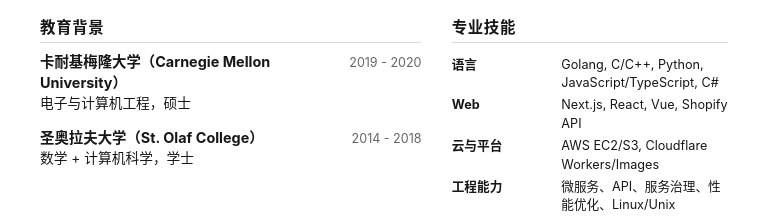
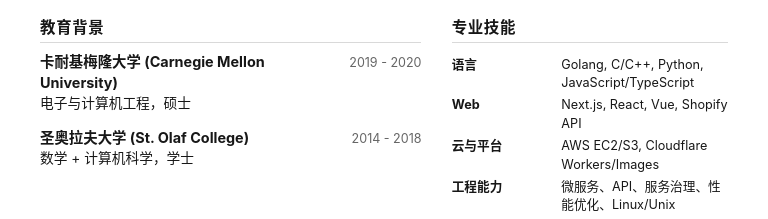
Before and after one commit to ten2ten2/resume, a plain HTML site: page index.html in a window 1280 px wide. Shown: the part 867-1086 px from the top of the page, 256-1024 px from the left. Drawn offline with Linux system fonts and the light colour scheme.

Commit message:
Update index.html

```diff
--- a/index.html
+++ b/index.html
@@ -162,7 +162,7 @@
       }
 
       body {
-        font-size: 9.15pt;
+        font-size: 9.2pt;
         line-height: 1.30;
         print-color-adjust: exact;
         -webkit-print-color-adjust: exact;
@@ -284,14 +284,14 @@
         <h2>教育背景</h2>
         <div class="edu">
           <div class="edu-head">
-            <div class="role">卡耐基梅隆大学（Carnegie Mellon University）</div>
+            <div class="role">卡耐基梅隆大学 (Carnegie Mellon University)</div>
             <div class="date">2019 - 2020</div>
           </div>
           <div>电子与计算机工程，硕士</div>
         </div>
         <div class="edu">
           <div class="edu-head">
-            <div class="role">圣奥拉夫大学（St. Olaf College）</div>
+            <div class="role">圣奥拉夫大学 (St. Olaf College)</div>
             <div class="date">2014 - 2018</div>
           </div>
           <div>数学 + 计算机科学，学士</div>
@@ -301,7 +301,7 @@
       <section>
         <h2>专业技能</h2>
         <dl class="skills small">
-          <dt>语言</dt><dd>Golang, C/C++, Python, JavaScript/TypeScript, C#</dd>
+          <dt>语言</dt><dd>Golang, C/C++, Python, JavaScript/TypeScript</dd>
           <dt>Web</dt><dd>Next.js, React, Vue, Shopify API</dd>
           <dt>云与平台</dt><dd>AWS EC2/S3, Cloudflare Workers/Images</dd>
           <dt>工程能力</dt><dd>微服务、API、服务治理、性能优化、Linux/Unix</dd>
```
